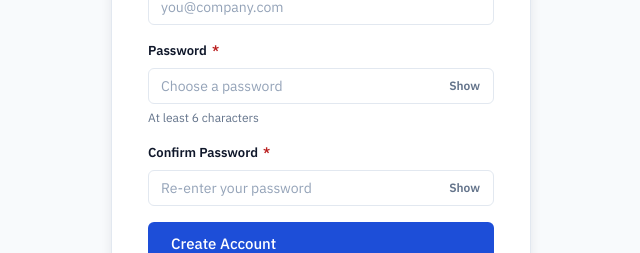
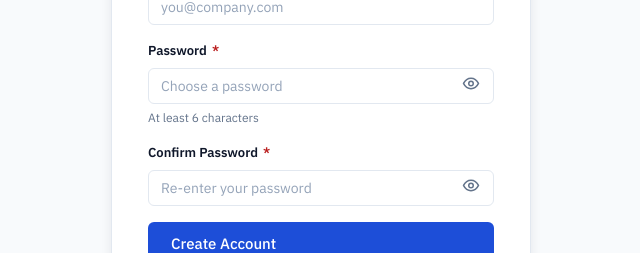
Before and after one commit to Bairy-abhilash/Warehouse-Inventory-Management-System, a React (Create React App) app in the folder frontend/: page /register in a window 1280 px wide. Shown: the part 356-609 px from the top of the page, without its empty margins (319-959 px from the left). Built offline with nearby package versions, Linux system fonts and the light colour scheme; no server answers.

Commit message:
fix: eye icon toggle

```diff
--- a/frontend/src/components/PasswordInput.jsx
+++ b/frontend/src/components/PasswordInput.jsx
@@ -1,15 +1,37 @@
 /**
  * PasswordInput
  * -------------
- * A password field with a Show / Hide toggle.
- * Used on Login, Register and the Change Password form so the
- * behaviour is identical everywhere.
+ * A password field with an eye icon toggle (show / hide).
+ * The icon is an inline SVG (not an emoji) so it renders identically on
+ * every OS and can be coloured with CSS. Screen readers get an aria-label.
  *
  * Props: everything a normal <input> accepts (value, onChange,
  * placeholder, maxLength, autoComplete, ...) plus optional `id`.
  */
 
 import { useState } from 'react';
+
+function EyeIcon() {
+  return (
+    <svg width="18" height="18" viewBox="0 0 24 24" fill="none" stroke="currentColor"
+      strokeWidth="2" strokeLinecap="round" strokeLinejoin="round" aria-hidden="true">
+      <path d="M2 12s3.5-7 10-7 10 7 10 7-3.5 7-10 7S2 12 2 12z" />
+      <circle cx="12" cy="12" r="3" />
+    </svg>
+  );
+}
+
+function EyeOffIcon() {
+  return (
+    <svg width="18" height="18" viewBox="0 0 24 24" fill="none" stroke="currentColor"
+      strokeWidth="2" strokeLinecap="round" strokeLinejoin="round" aria-hidden="true">
+      <path d="M17.94 17.94A10.07 10.07 0 0 1 12 20c-6.5 0-10-8-10-8a18.45 18.45 0 0 1 5.06-5.94" />
+      <path d="M9.9 4.24A9.12 9.12 0 0 1 12 4c6.5 0 10 8 10 8a18.5 18.5 0 0 1-2.16 3.19" />
+      <path d="M14.12 14.12a3 3 0 1 1-4.24-4.24" />
+      <line x1="1" y1="1" x2="23" y2="23" />
+    </svg>
+  );
+}
 
 export default function PasswordInput({ id, className = 'form-control', ...rest }) {
   const [visible, setVisible] = useState(false);
@@ -28,9 +50,10 @@ export default function PasswordInput({ id, className = 'form-control', ...rest
         onClick={() => setVisible((v) => !v)}
         aria-label={visible ? 'Hide password' : 'Show password'}
         aria-pressed={visible}
+        title={visible ? 'Hide password' : 'Show password'}
         tabIndex={-1}
       >
-        {visible ? 'Hide' : 'Show'}
+        {visible ? <EyeOffIcon /> : <EyeIcon />}
       </button>
     </div>
   );
```
